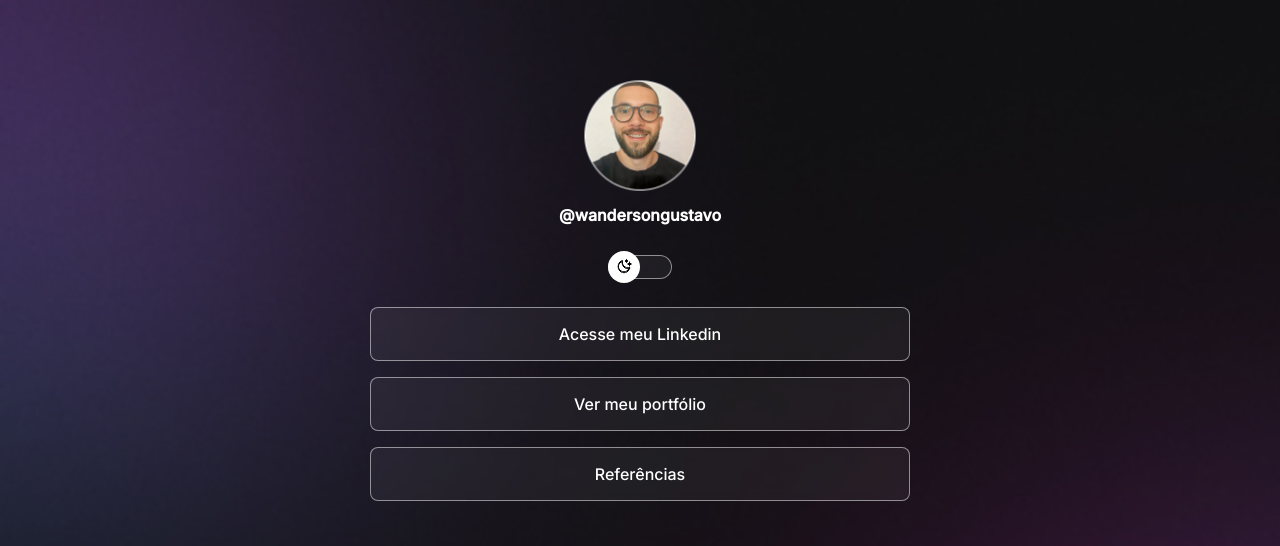
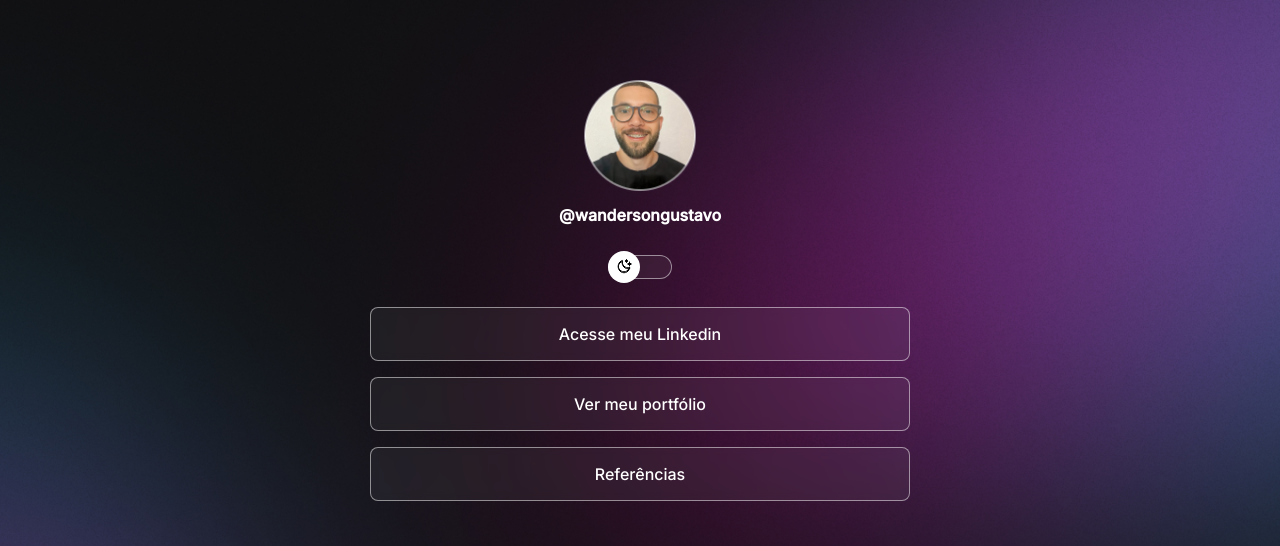
Before and after one commit to Wanderson23/DevLinks, a plain HTML site: page index.html in a window 1280 px wide. Shown: the top 546 px of the page. Drawn offline with nearby package versions, Linux system fonts and the light colour scheme.

Commit message:
change background based on media queries

```diff
--- a/style.css
+++ b/style.css
@@ -26,6 +26,7 @@
 
 body {
   background: var(--bg-url) no-repeat top center/cover;
+  height: 100vh;
 }
 
 body * {
@@ -149,3 +150,14 @@ ul li a:hover{
 #social-links a:hover{
   background: var(--highlight-color);
 }
+
+/*media queries*/
+@media (min-width: 700px){
+  :root {
+    --bg-url: url(./img/bg-desktop.jpg);
+  }
+
+  .light {
+    --bg-url: url(./img/bg-desktop-light.jpg);
+  }
+}
```
